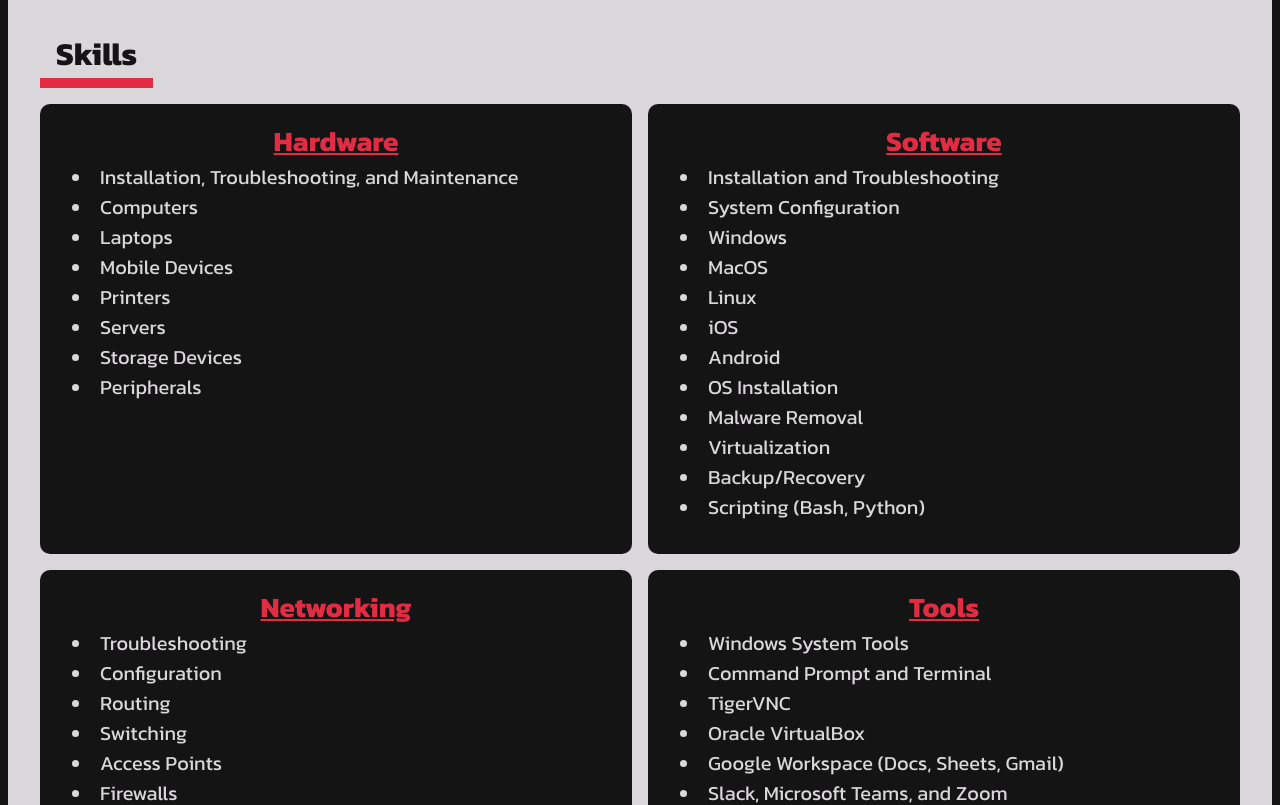
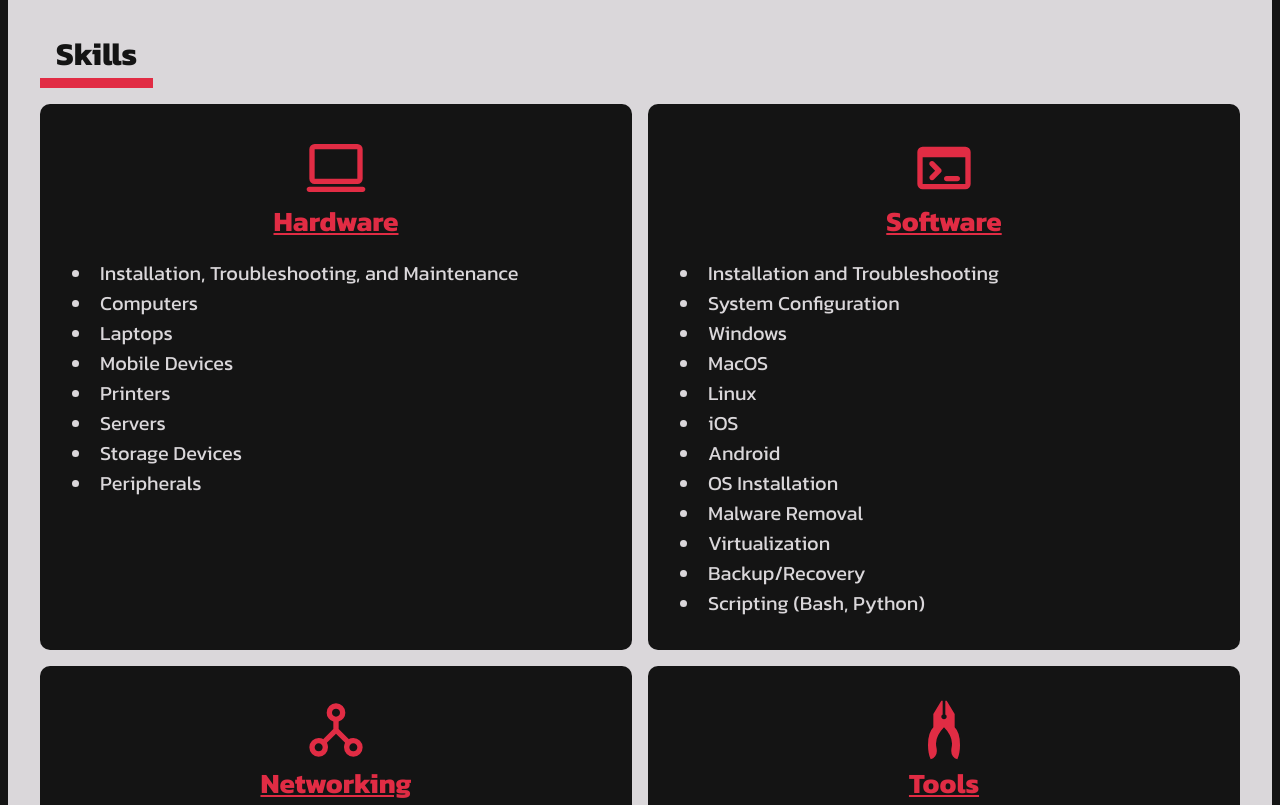
Before and after one commit to venoblin/personal-portfolio-frontend, a React (Create React App) app: page / in a window 1280 px wide. Shown: the part 1000-1805 px from the top of the page. Built offline with nearby package versions, Linux system fonts and the light colour scheme; no server answers.

Commit message:
added icons

```diff
--- a/src/components/sections/Skills.jsx
+++ b/src/components/sections/Skills.jsx
@@ -10,7 +10,12 @@ const Skills = () => {
 
         <div className='all-skills'>
           <div className='skill'>
-            <h3>Hardware</h3>
+            <div className='skill-header'>
+              <svg xmlns="http://www.w3.org/2000/svg" viewBox="0 0 24 24">
+                <path d="M2 21q-.425 0-.712-.288T1 20t.288-.712T2 19h20q.425 0 .713.288T23 20t-.288.713T22 21zm2-3q-.825 0-1.412-.587T2 16V5q0-.825.588-1.412T4 3h16q.825 0 1.413.588T22 5v11q0 .825-.587 1.413T20 18zm0-2h16V5H4zm0 0V5z"></path>
+              </svg>
+              <h3>Hardware</h3>
+            </div>
             <ul>
               <li>Installation, Troubleshooting, and Maintenance</li>
               <li>Computers</li>
@@ -24,7 +29,12 @@ const Skills = () => {
           </div>
 
           <div className='skill'>
-            <h3>Software</h3>
+            <div className='skill-header'>
+              <svg xmlns="http://www.w3.org/2000/svg" viewBox="0 0 24 24">
+                <path d="M4 20q-.825 0-1.412-.587T2 18V6q0-.825.588-1.412T4 4h16q.825 0 1.413.588T22 6v12q0 .825-.587 1.413T20 20zm0-2h16V8H4zm4.675-5l-1.9-1.9q-.3-.3-.288-.7t.313-.7q.3-.275.7-.287t.7.287l2.6 2.6q.3.3.3.7t-.3.7l-2.6 2.6q-.275.275-.687.288T6.8 16.3q-.275-.275-.275-.7t.275-.7zM13 17q-.425 0-.712-.288T12 16t.288-.712T13 15h4q.425 0 .713.288T18 16t-.288.713T17 17z"></path>
+              </svg>
+              <h3>Software</h3>
+            </div>
             <ul>
               <li>Installation and Troubleshooting</li>
               <li>System Configuration</li>
@@ -42,7 +52,12 @@ const Skills = () => {
           </div>
 
           <div className='skill'>
-            <h3>Networking</h3>
+            <div className='skill-header'>
+              <svg xmlns="http://www.w3.org/2000/svg" viewBox="0 0 24 24">
+                <path d="M5.5 22q-1.45 0-2.475-1.025T2 18.5t1.025-2.475T5.5 15q.45 0 .875.112t.8.313L11 11.6V8.85q-1.1-.325-1.8-1.237T8.5 5.5q0-1.45 1.025-2.475T12 2t2.475 1.025T15.5 5.5q0 1.2-.7 2.113T13 8.85v2.75l3.85 3.825q.375-.2.788-.312T18.5 15q1.45 0 2.475 1.025T22 18.5t-1.025 2.475T18.5 22t-2.475-1.025T15 18.5q0-.45.112-.875t.313-.8L12 13.4l-3.425 3.425q.2.375.313.8T9 18.5q0 1.45-1.025 2.475T5.5 22m13-2q.625 0 1.063-.437T20 18.5t-.437-1.062T18.5 17t-1.062.438T17 18.5t.438 1.063T18.5 20M12 7q.625 0 1.063-.437T13.5 5.5t-.437-1.062T12 4t-1.062.438T10.5 5.5t.438 1.063T12 7M5.5 20q.625 0 1.063-.437T7 18.5t-.437-1.062T5.5 17t-1.062.438T4 18.5t.438 1.063T5.5 20"></path>
+              </svg>
+              <h3>Networking</h3>
+            </div>
             <ul>
               <li>Troubleshooting</li>
               <li>Configuration</li>
@@ -56,7 +71,12 @@ const Skills = () => {
           </div>
 
           <div className='skill'>
-            <h3>Tools</h3>
+            <div className='skill-header'>
+              <svg xmlns="http://www.w3.org/2000/svg" viewBox="0 0 24 24">
+                <path d="M7 23q-.5-1-.75-2.45T6 17.6q0-2.475.55-4.088T8 11V6l3-5h.5v5.15q-.25.125-.375.35T11 7q0 .425.288.713T12 8t.713-.288T13 7q0-.275-.125-.5t-.375-.35V1h.5l3 5v5q.925.9 1.463 2.513T18 17.6q0 1.5-.25 2.95T17 23q-1.05-.325-1.675-1.187t-.6-1.963q0-.625.138-1.35T15 17.05q0-1.45-.788-3.05T12 11q-1.4 1.4-2.2 3T9 17.05q0 .725.15 1.45t.175 1.35q0 1.1-.637 1.975T7 23"></path>
+              </svg>
+              <h3>Tools</h3>
+            </div>
             <ul>
               <li>Windows System Tools</li>
               <li>Command Prompt and Terminal</li>
--- a/src/styles/Skills.css
+++ b/src/styles/Skills.css
@@ -5,10 +5,20 @@
 }
 
 .skill {
-  padding: 1rem 2rem 2rem 2rem;
+  padding: 2rem;
   border-radius: 10px;
   background: #141414;
   color: #dad7da;
+}
+.skill .skill-header {
+  display: flex;
+  flex-direction: column;
+  align-items: center;
+  margin-bottom: 1rem;
+}
+.skill svg {
+  height: 4rem;
+  fill: #e12c44;
 }
 .skill h3 {
   text-align: center;
--- a/src/styles/Skills.scss
+++ b/src/styles/Skills.scss
@@ -7,10 +7,22 @@
 }
 
 .skill {
-  padding: 1rem 2rem 2rem 2rem;
+  padding: 2rem;
   border-radius: 10px;
   background: $bgColor;
   color: $whiteColor;
+
+  .skill-header {
+    display: flex;
+    flex-direction: column;
+    align-items: center;
+    margin-bottom: 1rem;
+  }
+
+  svg {
+    height: 4rem;
+    fill: $redColor;
+  }
 
   h3 {
     text-align: center;
```
Also changed, not shown: 1 other file (tests, documents, lock files or other folders).
